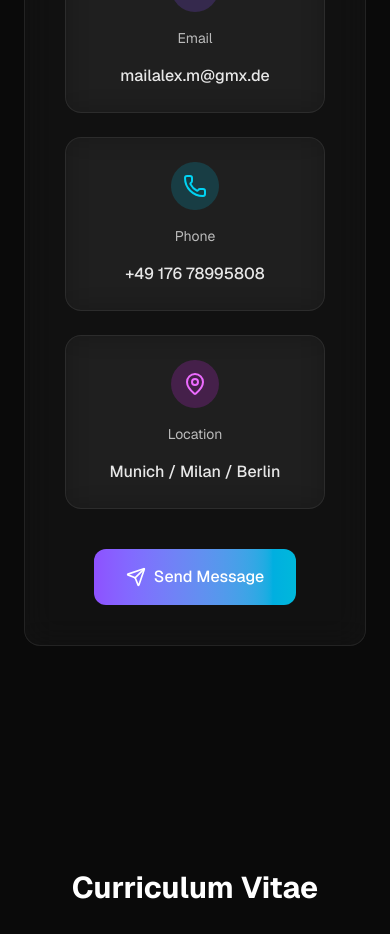
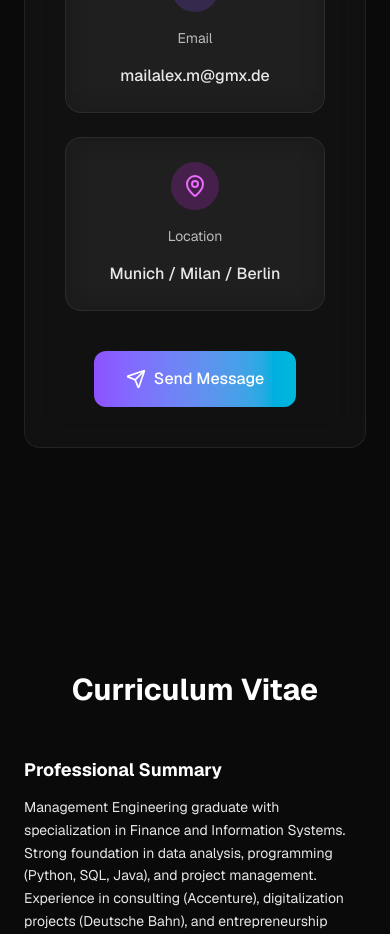
Before and after one commit to PapaTopoGit/cv-website, a Next.js app: page / in a window 390 px wide. Shown: the part 9800-10734 px from the top of the page. Built offline with nearby package versions, Linux system fonts and the light colour scheme.

Commit message:
Remove phone number from CV website

```diff
--- a/src/components/Contact.tsx
+++ b/src/components/Contact.tsx
@@ -53,17 +53,7 @@ export default function Contact({ data }: ContactProps) {
               <span className="text-white/90 font-medium">{data.email}</span>
             </motion.a>
 
-            <motion.a
-              href={`tel:${data.phone}`}
-              whileHover={{ scale: 1.02, y: -4 }}
-              className="glass-card p-6 flex flex-col items-center gap-4 group"
-            >
-              <div className="w-12 h-12 rounded-full bg-cyan-500/20 flex items-center justify-center group-hover:bg-cyan-500/30 transition-colors">
-                <Phone size={24} className="text-cyan-400" />
-              </div>
-              <span className="text-white/70 text-sm">Phone</span>
-              <span className="text-white/90 font-medium">{data.phone}</span>
-            </motion.a>
+
 
             <motion.div
               whileHover={{ scale: 1.02, y: -4 }}
--- a/src/data/cv.ts
+++ b/src/data/cv.ts
@@ -4,7 +4,7 @@ export const cvData = {
     title: "Management Engineer & Tech Enthusiast",
     tagline: "Bridging business strategy, finance, and AI-driven technology.",
     email: "mailalex.m@gmx.de",
-    phone: "+49 176 78995808",
+
     location: "Munich / Milan / Berlin",
     about: [
       "I'm a Management Engineering M.Sc. student at Politecnico di Milano with a specialization in Finance, building on a strong foundation in Industrial Engineering from TU Berlin.",
```
